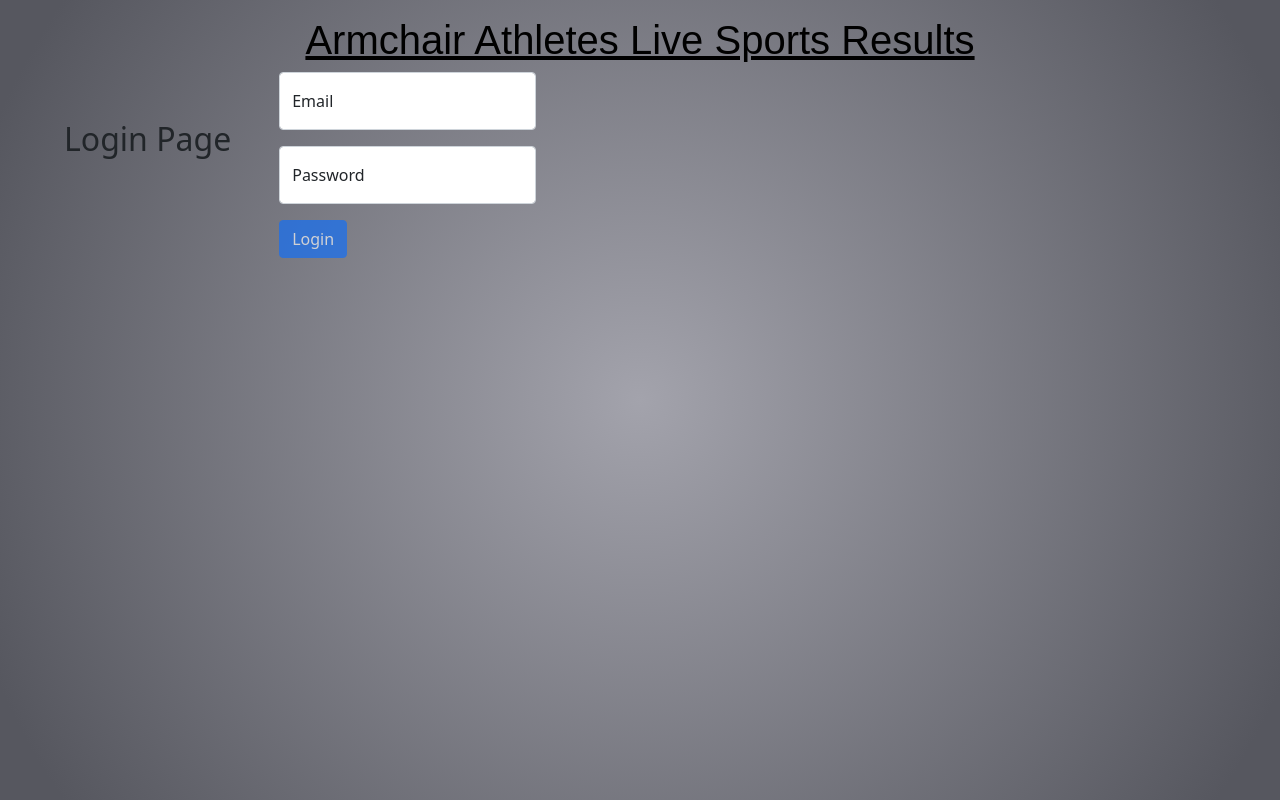
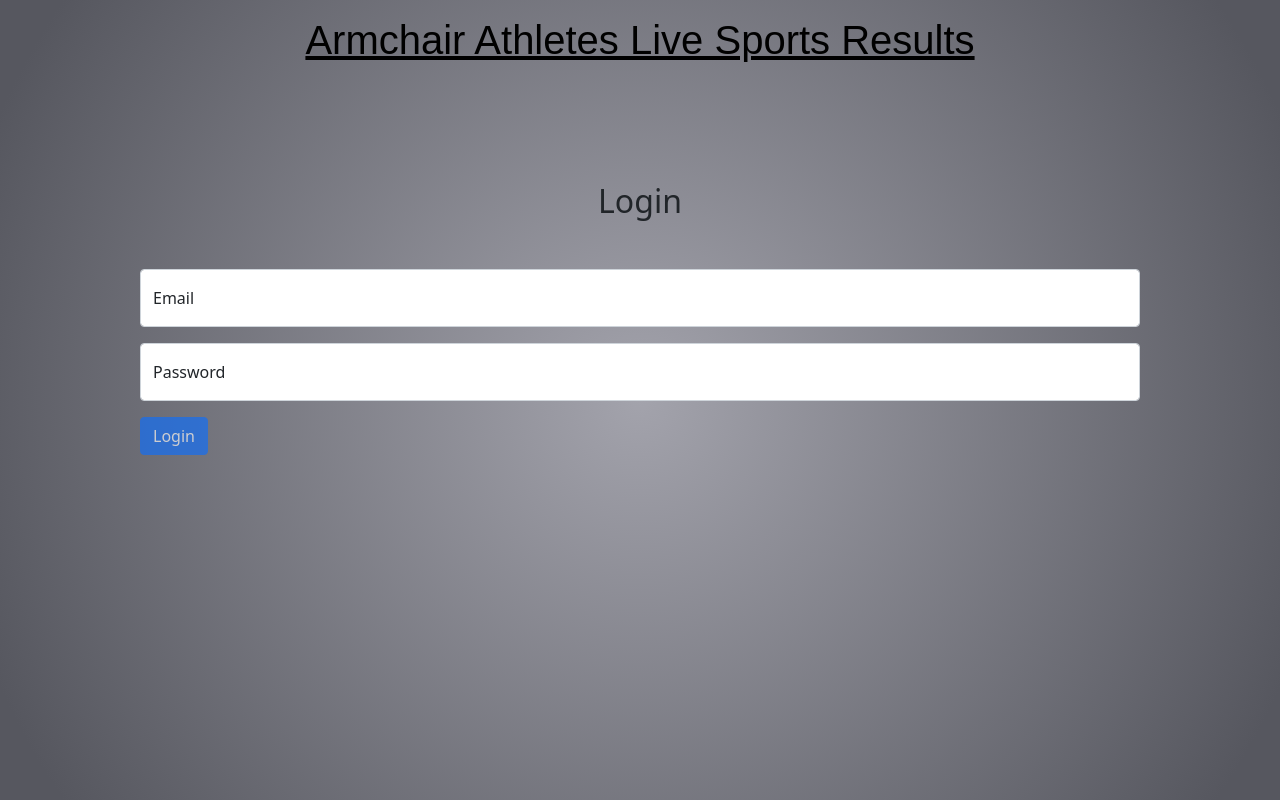
Before and after one commit to Jgerbrandt/Armchair-Athletes-Live-Sports, an Angular app in the folder client/: page /home/login in a window 1280 px wide. Built offline with nearby package versions, Linux system fonts and the light colour scheme.

Commit message:
Styling changes to Login/Register Pages

```diff
--- a/client/src/app/add-user/add-user.component.ts
+++ b/client/src/app/add-user/add-user.component.ts
@@ -6,7 +6,7 @@ import { UserService } from '../user.service';
 @Component({
   selector: 'app-add-user',
   template: `
-    <h2 class="text-center m-5">Add a New User</h2>
+    <h2 class="text-center m-5">Register</h2>
     <app-user-form (formSubmitted)="addUser($event)"></app-user-form>
   `
 })
--- a/client/src/app/navbar/login/login-form.components.ts
+++ b/client/src/app/navbar/login/login-form.components.ts
@@ -6,6 +6,7 @@ import { User } from 'src/app/user';
 @Component({
   selector: 'login-form',
   template: `
+    <div style="">
     <form class="user-form" autocomplete="off" [formGroup]="userForm" (ngSubmit)="submitForm()">
       <div class="form-floating mb-3">
         <input class="form-control" type="text" id="email" formControlName="email" placeholder="email@example.com" required>
@@ -19,7 +20,7 @@ import { User } from 'src/app/user';
       </div>
 
       <div class="form-floating mb-3">
-        <input class="form-control" type="text" formControlName="password" placeholder="Password" required>
+        <input class="form-control" type="password" formControlName="password" placeholder="Password" required>
         <label for="password">Password</label>
       </div>
 
@@ -29,8 +30,9 @@ import { User } from 'src/app/user';
         </div>
       </div>
 
-      <button class="btn btn-primary" type="submit" [disabled]="userForm.invalid">Login</button>
+      <button style="position:center;"class="btn btn-primary" type="submit" [disabled]="userForm.invalid">Login</button>
     </form>
+    </div>
   `,
   styles: [
     `.user-form {
--- a/client/src/app/navbar/login/login.component.html
+++ b/client/src/app/navbar/login/login.component.html
@@ -1,6 +1,6 @@
 <div class="login">
 
-    <h2 class="text-center m-5">Login Page</h2>
+    <h2 class="text-center m-5">Login</h2>
     <login-form (formSubmitted)="checkUser($event)"></login-form>
     <!-- The login-form here is from login-form.components -->
 
--- a/client/src/app/navbar/login/login.css
+++ b/client/src/app/navbar/login/login.css
@@ -1,3 +1,6 @@
 .login{
     display: flex;
+    flex-direction:column;
+    justify-content:center;
+    padding-top: 5%;
 }
--- a/client/src/app/user-form/user-form.component.ts
+++ b/client/src/app/user-form/user-form.component.ts
@@ -22,7 +22,7 @@ import { User } from '../user';
       </div>
 
       <div class="form-floating mb-3">
-        <input class="form-control" type="text" formControlName="password" placeholder="Password" required>
+        <input class="form-control" type="password" formControlName="password" placeholder="Password" required>
         <label for="password">Password</label>
       </div>
 
```
